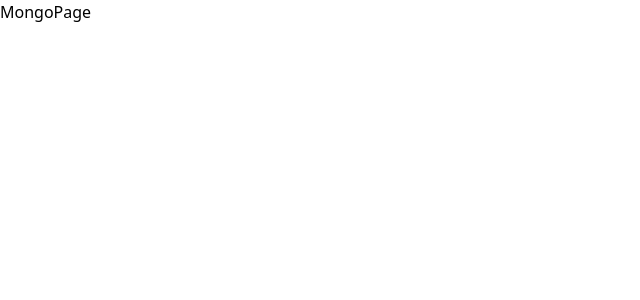
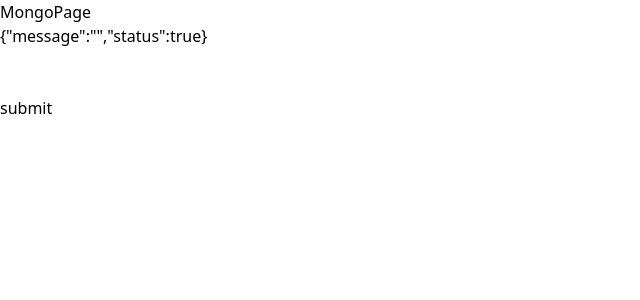
Before and after one commit to soyoung125/ProjectCamp-nextjs, a Next.js app in the folder week3/day13/: page /mongo in a window 1280 px wide. Shown: the top 300 px of the page, without its empty margins (0-640 px from the left). Built offline with nearby package versions, Linux system fonts and the light colour scheme.

Commit message:
feat: Server Action으로 데이터 저장하기

```diff
--- a/week3/day13/src/app/(ex)/mongo/page.tsx
+++ b/week3/day13/src/app/(ex)/mongo/page.tsx
@@ -1,7 +1,32 @@
+"use client";
+import { addProduct } from "@/server-action/product.action";
+import { useEffect } from "react";
+import { useFormState } from "react-dom";
+
 export default function MongoPage() {
+  const [state, formAction] = useFormState(addProduct, {
+    message: "",
+    status: true,
+  }); // 클라이언트에서만 사용 가능
+  //addProduct 를  useFormState로 래핑한 것임.
+
+  useEffect(() => {
+    if (state.message !== "") {
+      alert(state.message);
+    }
+  }, [state]);
+
   return (
     <>
       <h1>MongoPage</h1>
+      {JSON.stringify(state)}
+      <form action={formAction}>
+        <input type="text" name="product" />
+        <br />
+        <input type="number" name="price" />
+        <br />
+        <button type="submit">submit</button>
+      </form>
     </>
   );
 }
--- /dev/null
+++ b/week3/day13/src/server-action/product.action.ts
@@ -0,0 +1,20 @@
+"use server"; // 반드시 붙여줘야 함
+import { connectToDB } from "@/libs/db";
+import { Product } from "@/libs/schema/product";
+
+export async function addProduct(
+  state: {
+    message: string;
+    status: boolean;
+  },
+  formData: FormData
+) {
+  // mongo db
+  connectToDB();
+
+  await Product.create({
+    name: formData.get("product"),
+    price: formData.get("price"),
+  });
+  return { message: "Product added", status: true };
+}
```
